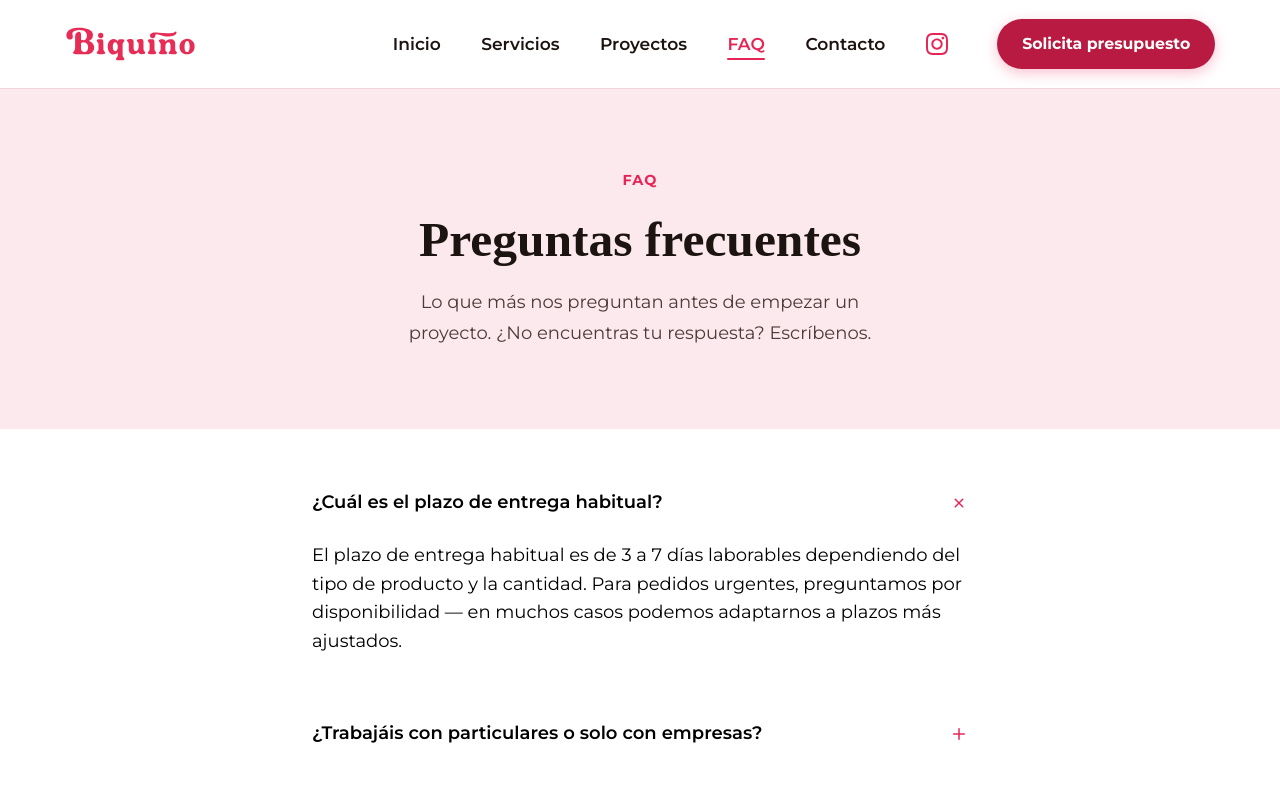
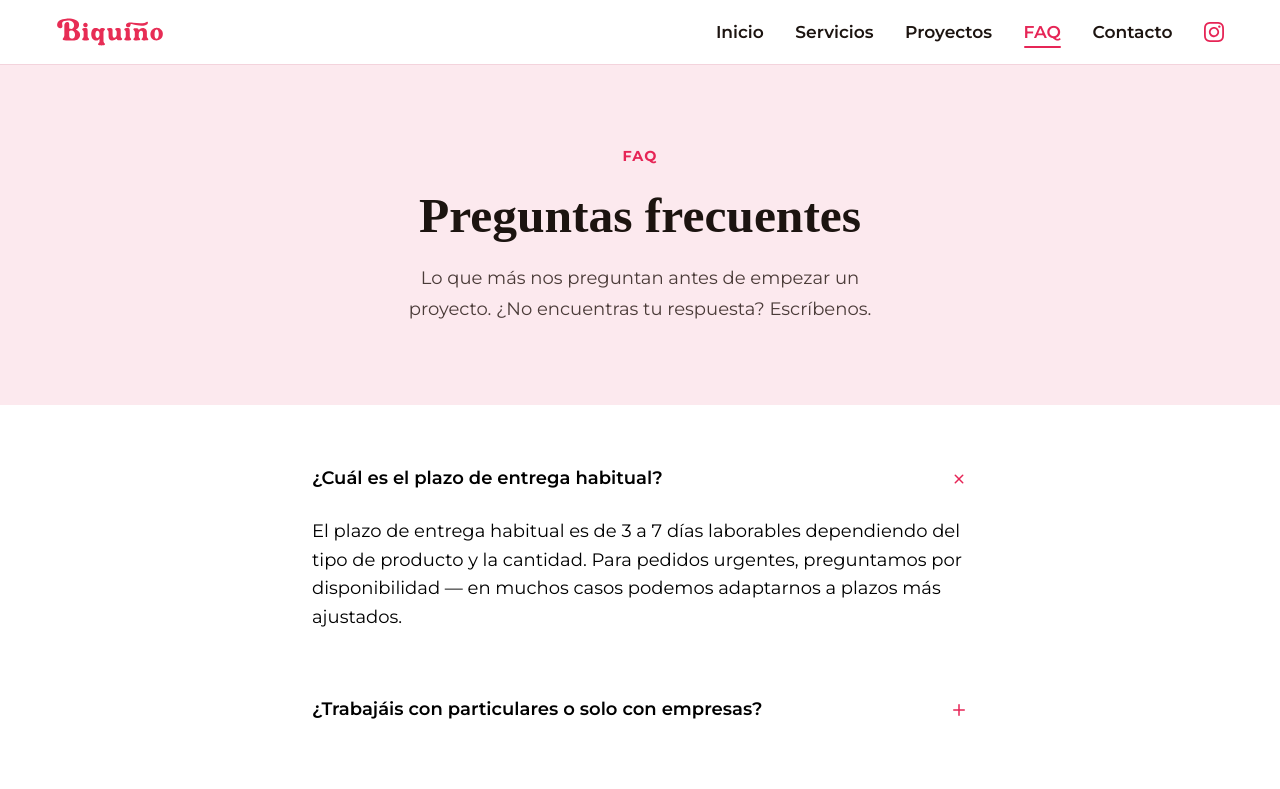
Before and after one commit to AidaG91/biquino-dev, a React (Vite) app: page /faq in a window 1280 px wide. Shown: the top 789 px of the page. Built offline with nearby package versions, Linux system fonts and the light colour scheme; a web font is replaced by a local one.

Commit message:
Shrink header and remove duplicate CTA button
Reduces header height across breakpoints (88px to 64px on desktop)
and drops the 'Solicita presupuesto' button, since 'Contacto' in the
nav already covers that destination.

```diff
--- a/src/components/header/Header.jsx
+++ b/src/components/header/Header.jsx
@@ -92,15 +92,6 @@ export default function Header() {
                 />
               </a>
             </li>
-            <li className={`${styles["nav-item"]} ${styles["nav-item-cta"]}`}>
-              <Link
-                to="/contacto"
-                className={styles["header-cta"]}
-                onClick={closeMenu}
-              >
-                Solicita presupuesto
-              </Link>
-            </li>
           </ul>
         </nav>
       </div>
--- a/src/components/header/Header.module.scss
+++ b/src/components/header/Header.module.scss
@@ -13,7 +13,7 @@
   max-width: 1200px;
   margin: 0 auto;
   padding: 0 v.$space-lg;
-  height: 60px;
+  height: 52px;
 
   display: flex;
   justify-content: space-between;
@@ -22,7 +22,7 @@
 
 .header-logo {
   img {
-    height: 40px;
+    height: 30px;
     width: auto;
     display: block;
   }
@@ -86,30 +86,9 @@
   }
 }
 
-.header-cta {
-  display: inline-block;
-  background-color: v.$color-cta;
-  color: v.$color-white;
-  font-family: v.$font-body;
-  font-weight: 700;
-  font-size: 0.95rem;
-  padding: 0.75rem 1.5rem;
-  border-radius: v.$radius-pill;
-  text-decoration: none;
-  transition: background-color v.$transition-normal;
-
-  &:hover {
-    background-color: v.$color-cta-hover;
-  }
-
-  &:focus-visible {
-    @include m.focus-ring;
-  }
-}
-
 .instagram-icon {
-  width: 22px;
-  height: 22px;
+  width: 20px;
+  height: 20px;
   display: block;
   transition: opacity 0.2s ease;
 
@@ -158,7 +137,7 @@
 
 @include m.tablet {
   .container {
-    height: 70px;
+    height: 56px;
   }
 
   .nav-link {
@@ -169,8 +148,12 @@
 @include m.desktop {
   .container {
     max-width: 1240px;
-    height: 88px;
-    padding: 0 2.5rem;
+    height: 64px;
+    padding: 0 2rem;
+  }
+
+  .header-logo img {
+    height: 32px;
   }
 
   .menu-toggle {
@@ -190,7 +173,7 @@
     flex-direction: row;
     align-items: center;
     justify-content: flex-end;
-    gap: 2.25rem;
+    gap: 1.75rem;
   }
 
   .nav-item {
@@ -217,14 +200,4 @@
       bottom: -2px;
     }
   }
-
-  .nav-item-cta {
-    margin-left: 0.5rem;
-  }
-
-  .header-cta {
-    font-size: 0.875rem;
-    padding: 0.75rem 1.375rem;
-    box-shadow: 0 4px 14px rgba(230, 37, 86, 0.28);
-  }
 }
```
